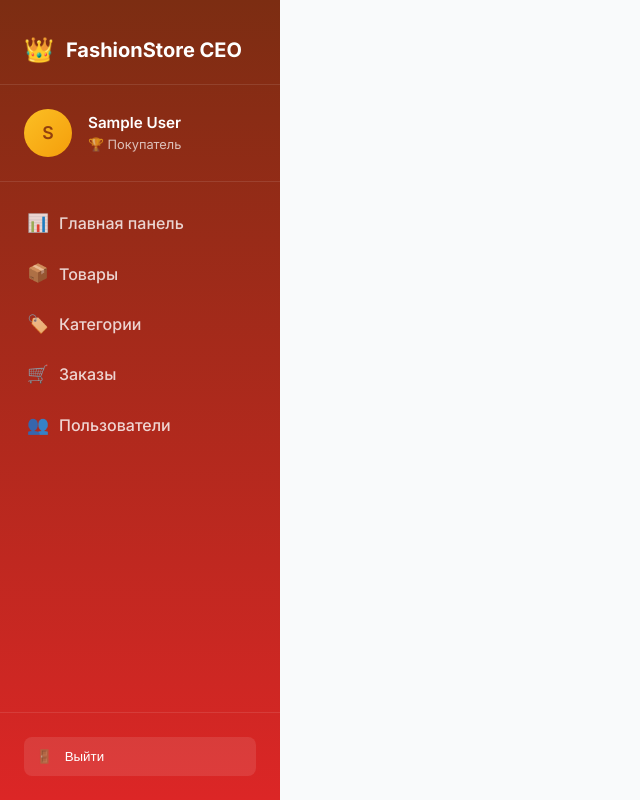
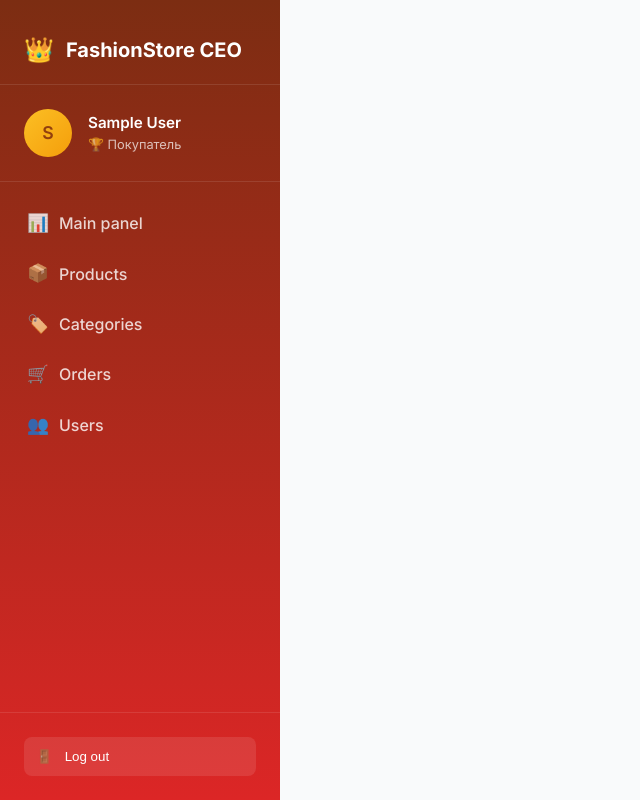
Before and after one commit to CLOUDYMAYN/fashion-cloud-crm, a Django app: template shop/templates/shop/base_boss.html in a window 1280 px wide. Shown: the whole page, without its empty margins (0-640 px from the left). Run offline with Django 4.2, Linux system fonts and the light colour scheme; the template is opened without the code that fills it, so the values that code supplies are empty; the visitor is signed in with stand-in values (Sample User, id 1).

Commit message:
Update base_boss.html

```diff
--- a/shop/templates/shop/base_boss.html
+++ b/shop/templates/shop/base_boss.html
@@ -33,30 +33,30 @@
             <nav class="sidebar-nav">
                 <a href="{% url 'shop:dashboard' %}" class="nav-item">
                     <span class="nav-icon">📊</span>
-                    <span class="nav-text">Главная панель</span>
+                    <span class="nav-text">Main panel</span>
                 </a>
                 <a href="{% url 'shop:admin_products' %}" class="nav-item">
                     <span class="nav-icon">📦</span>
-                    <span class="nav-text">Товары</span>
+                    <span class="nav-text">Products</span>
                 </a>
                 <a href="{% url 'shop:admin_categories' %}" class="nav-item">
                     <span class="nav-icon">🏷️</span>
-                    <span class="nav-text">Категории</span>
+                    <span class="nav-text">Categories</span>
                 </a>
                 <a href="{% url 'shop:admin_orders' %}" class="nav-item">
                     <span class="nav-icon">🛒</span>
-                    <span class="nav-text">Заказы</span>
+                    <span class="nav-text">Orders</span>
                 </a>
                 <a href="{% url 'shop:admin_users' %}" class="nav-item">
                     <span class="nav-icon">👥</span>
-                    <span class="nav-text">Пользователи</span>
+                    <span class="nav-text">Users</span>
                 </a>
             </nav>
 
             <div class="sidebar-footer">
                 <button onclick="logout()" class="logout-btn">
                     <span class="logout-icon">🚪</span>
-                    <span class="logout-text">Выйти</span>
+                    <span class="logout-text">Log out</span>
                 </button>
             </div>
         </aside>
```
